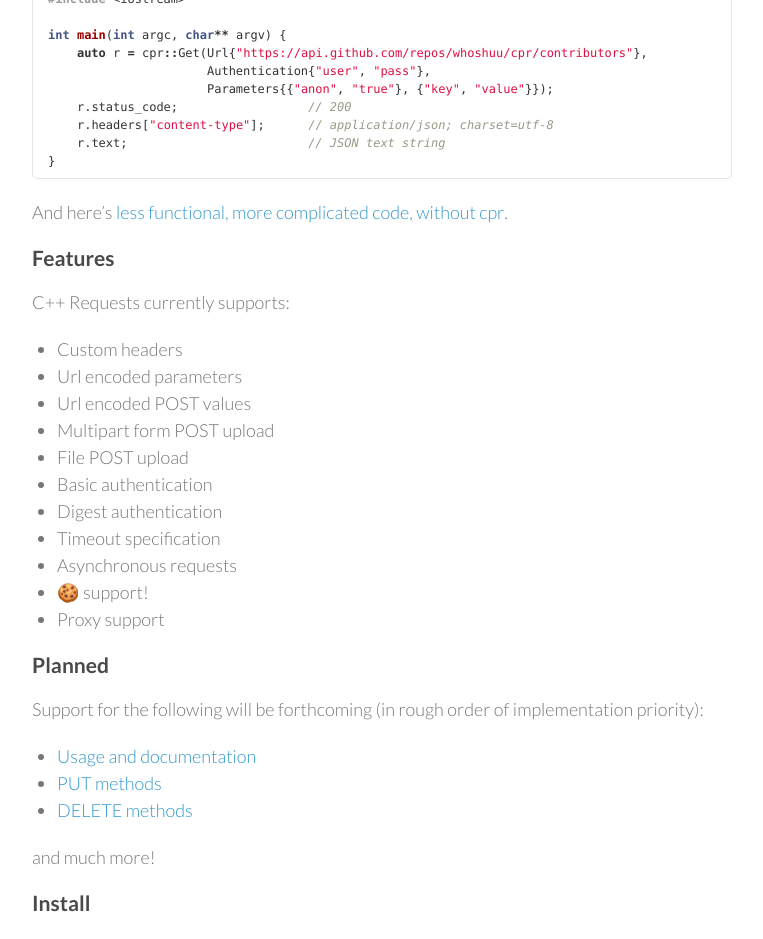
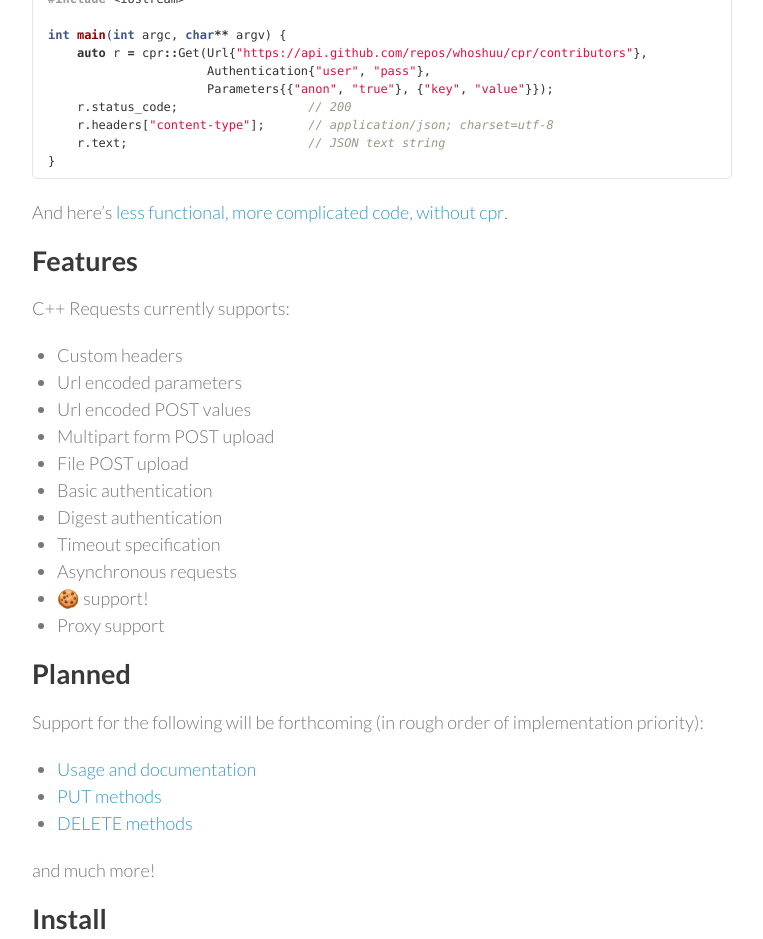
Before and after one commit to libcpr/cpr, a Jekyll site: the page built from index.md, in a window 1280 px wide. Shown: the part 368-1307 px from the top of the page, without its empty margins (388-1151 px from the left). Built offline with Jekyll 4.4.1, drawn with Linux system fonts in a browser that asks for light colours; emoji names are drawn with the system emoji font; Markdown is read by kramdown in place of the engine named in the settings.

```diff
--- a/index.md
+++ b/index.md
@@ -29,7 +29,7 @@ int main(int argc, char** argv) {
 
 And here's [less functional, more complicated code, without cpr](https://gist.github.com/whoshuu/2dc858b8730079602044).
 
-### Features
+## Features
 
 C++ Requests currently supports:
 
@@ -45,7 +45,7 @@ C++ Requests currently supports:
 * :cookie: support!
 * Proxy support
 
-### Planned
+## Planned
 
 Support for the following will be forthcoming (in rough order of implementation priority):
 
@@ -55,7 +55,7 @@ Support for the following will be forthcoming (in rough order of implementation
 
 and much more!
 
-### Install
+## Install
 
 The easiest way to install is to use cmake:
 
@@ -75,14 +75,14 @@ make
 
 A successful build should produce a single library archive that you can link against your project. You should also make the include directory visible to your build as well so that you can include [cpr.h](https://github.com/whoshuu/cpr/blob/master/include/cpr.h).
 
-### Requirements
+## Requirements
 
 The only explicit requirement is a C++11 compatible compiler such as clang or gcc. The minimum required version of gcc is unknown, so if anyone has trouble building this library with a specific version of gcc, do let me know.
 
-### Disclaimer
+## Disclaimer
 
 This library is very much in a pre-alpha stage. Please don't attempt to use this in any serious or critical production environment. If you do use it and find bugs you'd like to report, see below!
 
-### Contributing
+## Contributing
 
 Please fork this repository and contribute back using [pull requests](https://github.com/whoshuu/cpr/pulls). Features can be requested using [issues](https://github.com/whoshuu/cpr/issues). All code, comments, and critiques are greatly appreciated.
```
